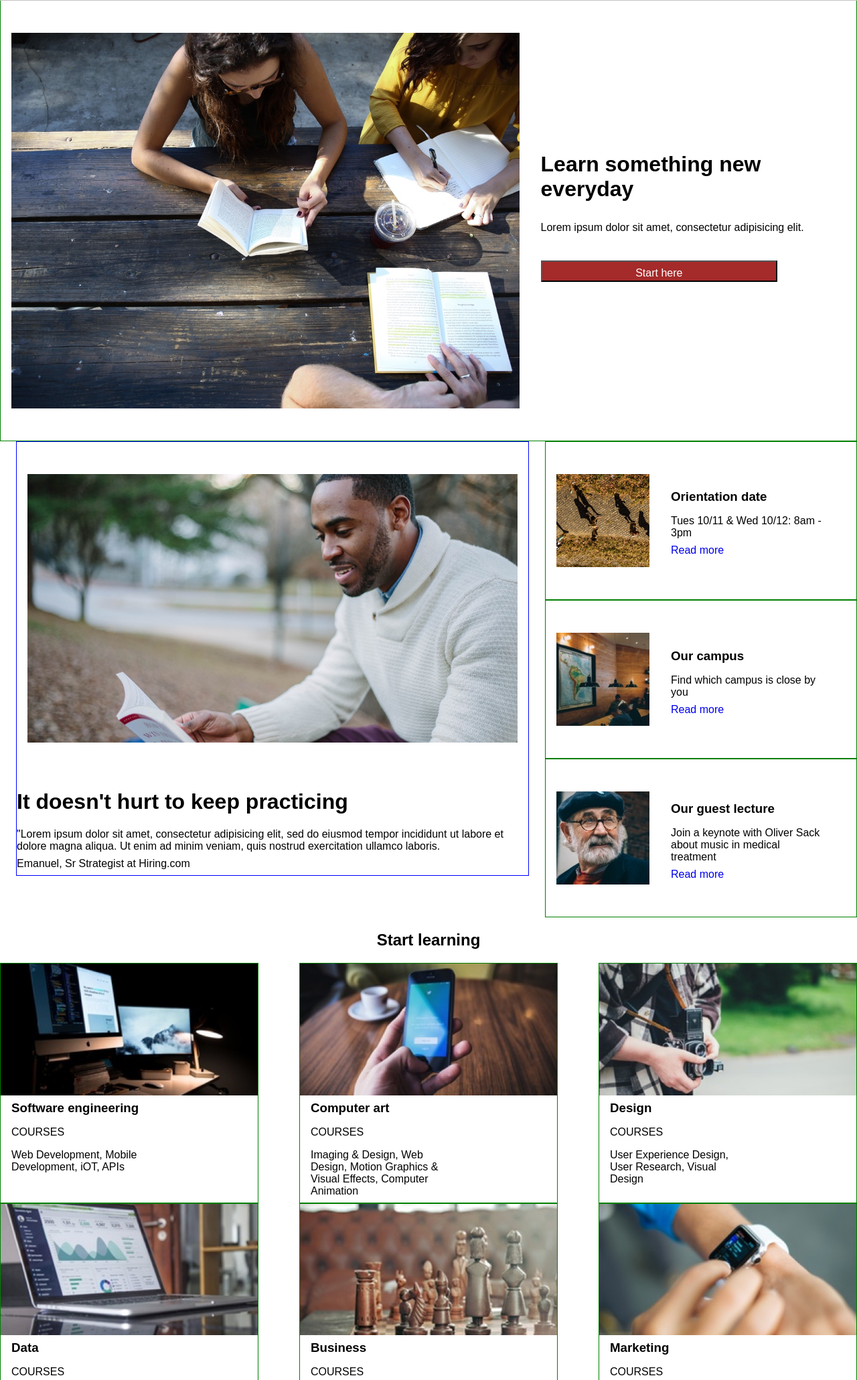
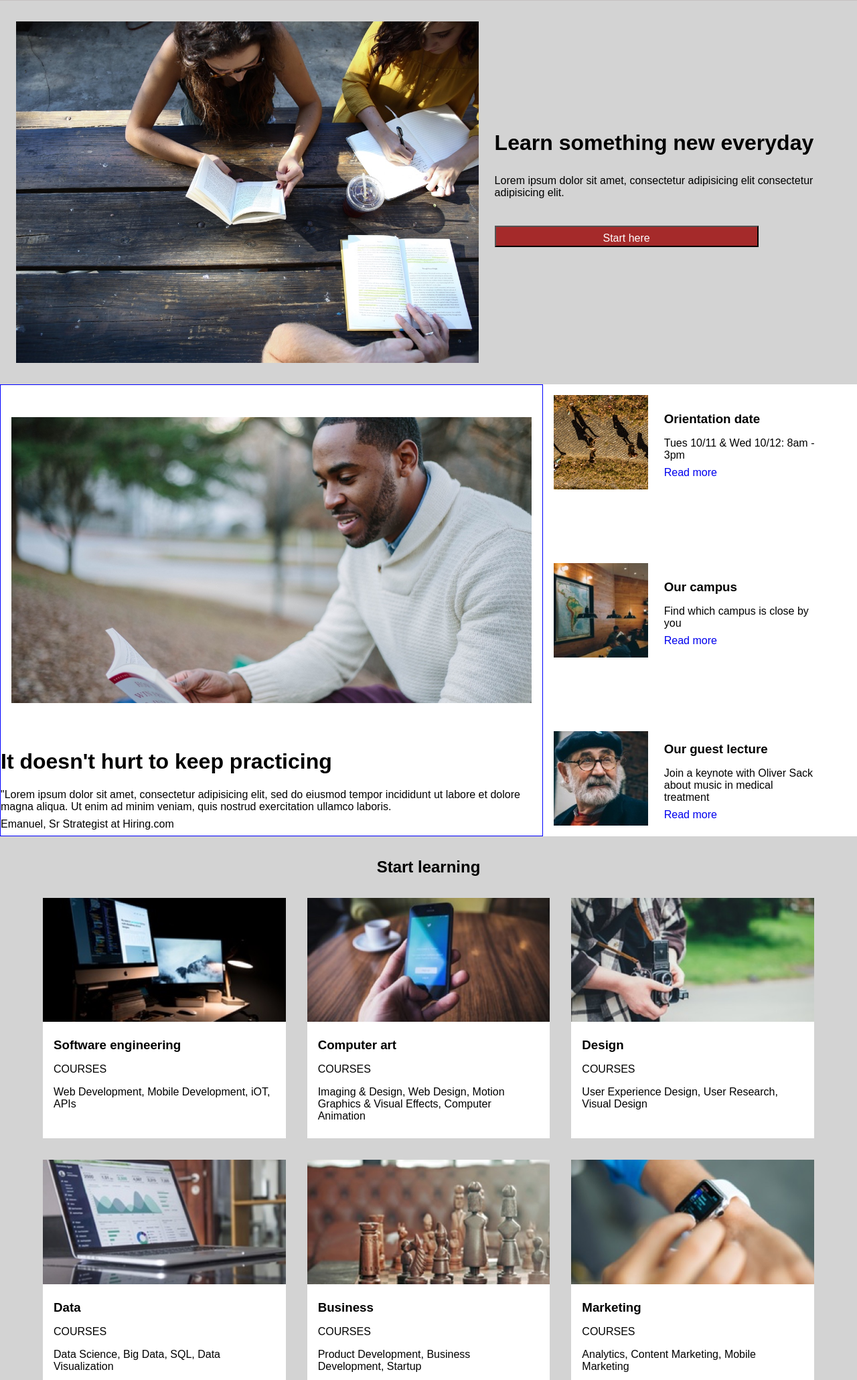
Before and after one commit to eileenschaubert/colmar-academy, a plain HTML site: page index.html in a window 1280 px wide. Shown: the part 64-2125 px from the top of the page at 67% size. Drawn offline with Linux system fonts and the light colour scheme.

Commit message:
style hero and learning sections - majority done

```diff
--- a/css/style.css
+++ b/css/style.css
@@ -162,21 +162,25 @@ img {
 }
 
 
-
-
-
 /* hero styling */
-/* remove border of container*/
 /* adjust width of all items to match spec */
-/* style the margins and borders to match spec */
-/* add background color */
-/* figure out font family */
-/* center hero-content vertically */
+/* style the margins and borders of text box to match spec */
 /* adjust button color */
 
 .hero-cta {
   display: flex;
-  border: 1px solid green;
+}
+
+@media screen and (min-width: 681px) {
+  #hero .image-container {
+    width: 60%;
+    margin: 1rem 0 1rem .5rem;
+  }
+}
+
+
+#hero {
+  background-color: lightgray;
 }
 
 .hero-cta .image-container {
@@ -185,15 +189,18 @@ img {
 
 .hero-cta img {
   width: 100%;
-  padding: 2rem 1.5rem;
+  /* padding: 2rem 1.5rem; */
 }
+
+
 
 .hero-content {
   display: flex;
   flex-direction: column;
   text-align: left;
   justify-content: center;
-  margin-left: 1rem;
+  margin-left: .5rem;
+  margin-right: 1rem;
 }
 button {
   width: 75%;
@@ -248,7 +255,7 @@ button {
 }
 
 #testimonial {
-  margin: 0 1.5rem;
+  /* margin: 0 1.5rem; */
 }
 
 .card-vertical img {
@@ -315,15 +322,30 @@ button {
 /* adjust widths of cards to be 1/3 with appropriate padding */
 /* fix fonts and add more space for the text */
 /* refactor to use classes and not id's if possible */
+#courses {
+  background-color: lightgray;
+}
+#courses h2 {
+  padding-top: 2rem;
+  margin: 0;
+}
 
 #learning .hero-cta {
   flex-direction: column;
-  flex: 0 0 30%;
+  flex: 1 0 25%;
+  background-color: white;
+  margin: 1rem;
+}
+
+#learning .hero-content {
+  width: auto;
+  margin: 1rem;
 }
 
 #learning {
   flex-direction: row;
   flex-wrap: wrap;
+  padding: 1rem 3rem 1rem;
 }
 
 #learning .image-container {
@@ -338,20 +360,42 @@ button {
 @media screen and (max-width: 680px) {
   #learning {
     flex-direction: column;
+    padding: 1rem 0;
   }
+
+ #courses {
+   background-color: white;
+ }
+ #learning .hero-content {
+    background-color: lightgray;
+    margin: 0;
+ }
+
+
 }
 
 /* thesis section */
 /* go back and refactor once this is close */
 /* resize the various cards */
 
+.card-video {
+  padding: .5rem;
+}
 #video video {
   width: 100%;
+}
+
+#video .card-content{
+  padding: 1rem;
 }
 
 @media screen and (max-width: 680px) {
   #thesis .desktop {
     display: none;
+  }
+
+  #video .image-container {
+    padding: 0;
   }
   #video .card-container {
     display: flex;
@@ -359,6 +403,11 @@ button {
   #video video {
     width: 100vw;
   }
+  .card-video {
+    padding: 0;
+  }
+
+
 }
 
 
--- a/index.html
+++ b/index.html
@@ -42,13 +42,13 @@
     <section class="main-content">
 
       <!-- top hero banner with call to action -->
-      <section class="hero-cta">
+      <section class="hero-cta" id="hero">
         <div class="image-container">
           <img src="./images/banner.jpg" alt="students reading books">
         </div>
         <div class="hero-content">
           <h1>Learn something new everyday</h1>
-          <p>Lorem ipsum dolor sit amet, consectetur adipisicing elit.</p>
+          <p>Lorem ipsum dolor sit amet, consectetur adipisicing elit consectetur adipisicing elit.</p>
           <button type="button" name="button">Start here</button>
         </div>
       </section>
@@ -109,8 +109,8 @@
       </div>
 
       <!-- learning section -->
+      <section id="courses">
         <h2 class="center">Start learning</h2>
-
         <!-- 6 learning cards in two rows -->
         <div class="cards-information" id="learning">
           <section class="hero-cta">
@@ -174,6 +174,7 @@
               </div>
           </section>
         </div>
+    </section>
 
       <!-- thesis section with video and two horizontal cards -->
       <h2 class="center">Thesis Exhibits</h2>
```
Lines whose indentation alone changed are shown as unchanged.
